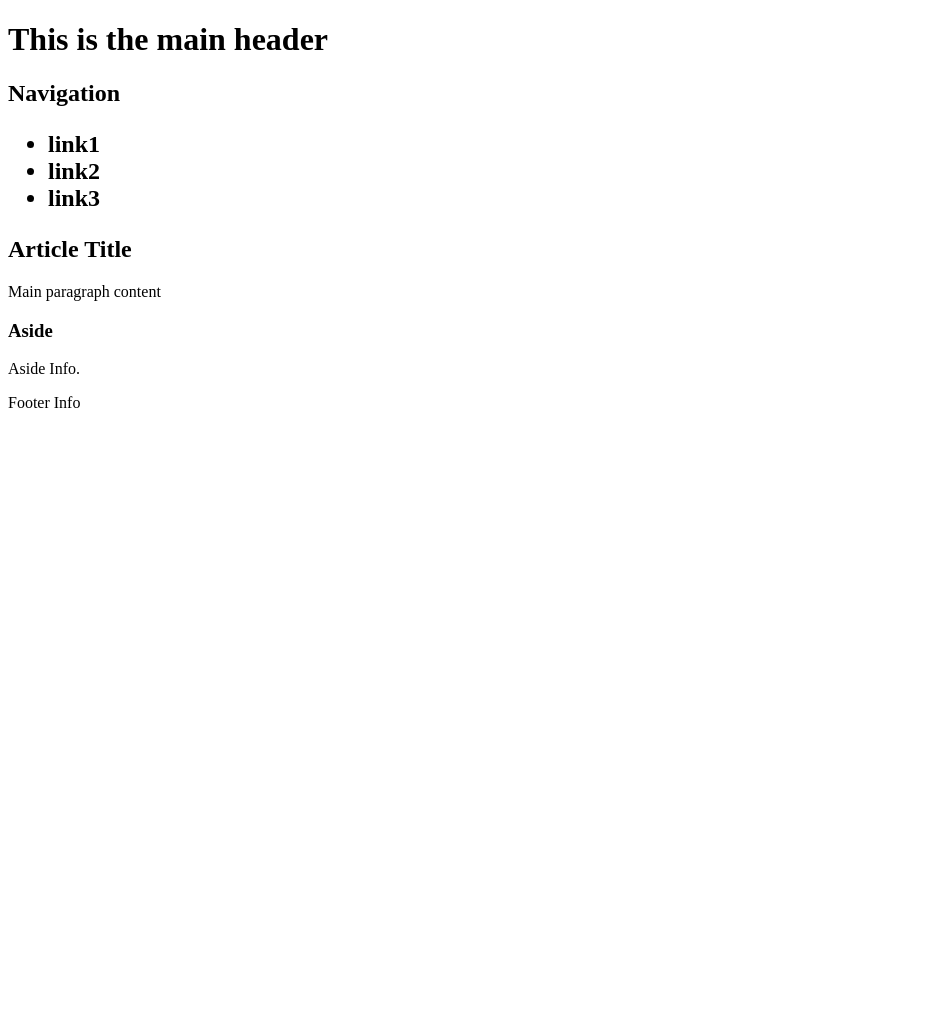
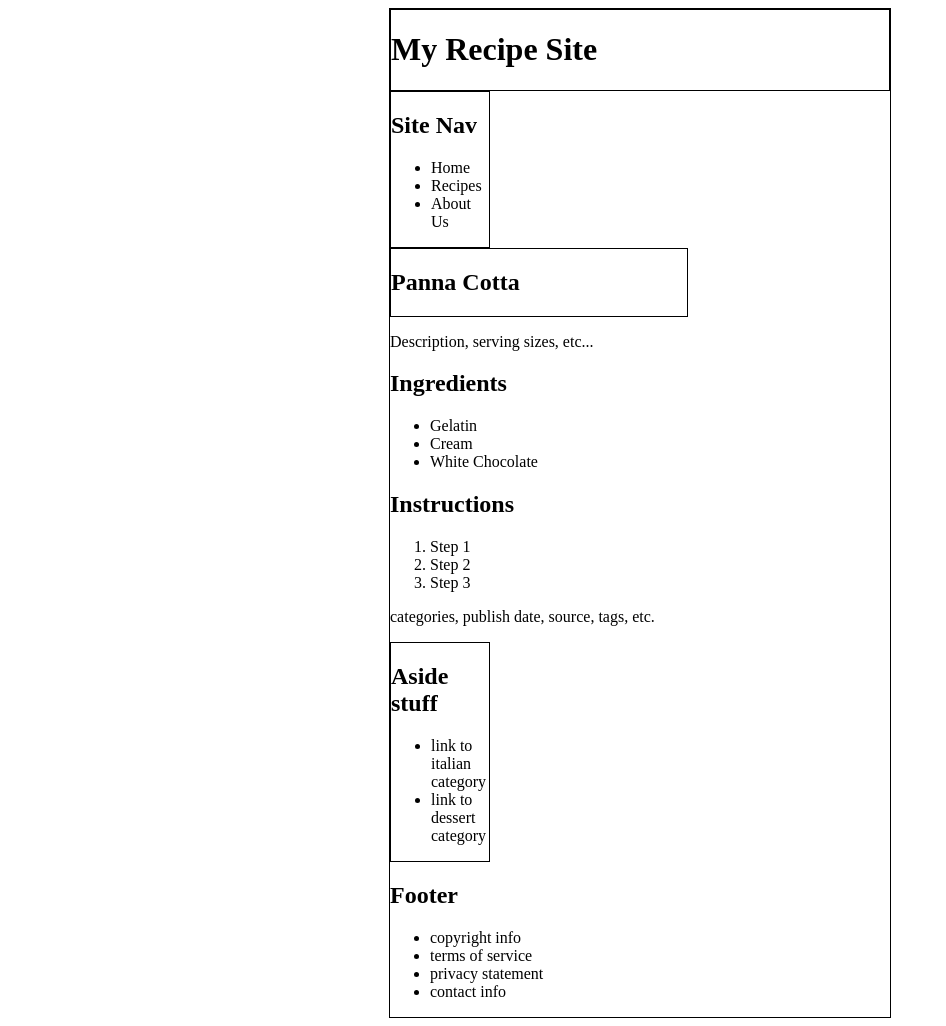
Before and after one commit to Gravesh1/layout, a plain HTML site: page index.html in a window 1280 px wide. Shown: the whole page, without its empty margins (0-946 px from the left). Before the commit the page ends 800 px from the top, so only its background shows below. Drawn offline with Linux system fonts and the light colour scheme.

Commit message:
Update index.html

```diff
--- a/index.html
+++ b/index.html
@@ -1,41 +1,72 @@
 <!doctype html>
 <html>
     <head>
-        <title> TestSite </title>
-        <link rel="stylesheet" href="./styles/layout.css/">
+        <title>My Recipes :: Panna Cotta</title>
+        <link rel="stylesheet" href="./styles/layout.css"/>
         <style>
         </style>
     </head>
+
     <body>
-            <div id="wrapper"> <!--The 'id' can only be used to name/identify one thing -->
-            <header><h1> This is the main header</h1>
+    <!-- jsfiddle goes here -->
+    <div id="wrapper">
+    <header class="main">
+         <h1>My Recipe Site</h1>
     </header>
+
     <nav>
-             <h2> Navigation<!--This is how you format navigation -->
-            <ul><!--This is how you make an unordered list! To make an ordered list, its <ol></ol> -->
-                <li>link1</li>
-                <li>link2</li>
-                <li>link3</li>
+        <h2>Site Nav</h2>
+        <ul>
+            <li>Home</li>
+            <li>Recipes</li>
+            <li>About Us</li>
         </ul>
     </nav>
-    </div>
 
     <article>
-           <header>
-               <h1> Article Title</h1>
+        <header class="article">
+            <h1>Panna Cotta</h1>
         </header>
-           <p> Main paragraph content</p>
+
+        <p>Description, serving sizes, etc...</p>
+
+        <h2>Ingredients</h2>
+        <ul>
+            <li>Gelatin</li>
+            <li>Cream</li>
+            <li>White Chocolate</li>
+        </ul>
+
+        <h2>Instructions</h2>
+        <ol>
+            <li>Step 1</li>
+            <li>Step 2</li>
+            <li>Step 3</li>
+        </ol>
+
+        <footer>
+            <p>categories, publish date, source, tags, etc.</p>
+        </footer>
     </article>
 
     <aside>
-            <h3> Aside </h3>
-             Aside Info.
+        <h2>Aside stuff</h2>
+        <ul>
+            <li>link to italian category</li>
+            <li>link to dessert category</li>
+        </ul>
     </aside>
 
-        <footer>
-            <p>Footer Info
+    <footer class="bottom">
+        <h2>Footer</h2>
+        <ul>
+            <li>copyright info</li>
+            <li>terms of service</li>
+            <li>privacy statement</li>
+            <li>contact info</li>
+        </ul>
+    </footer>
+</div>
 
-        </footer>
     </body>
-
 </html>
```
Lines whose indentation alone changed are shown as unchanged.
